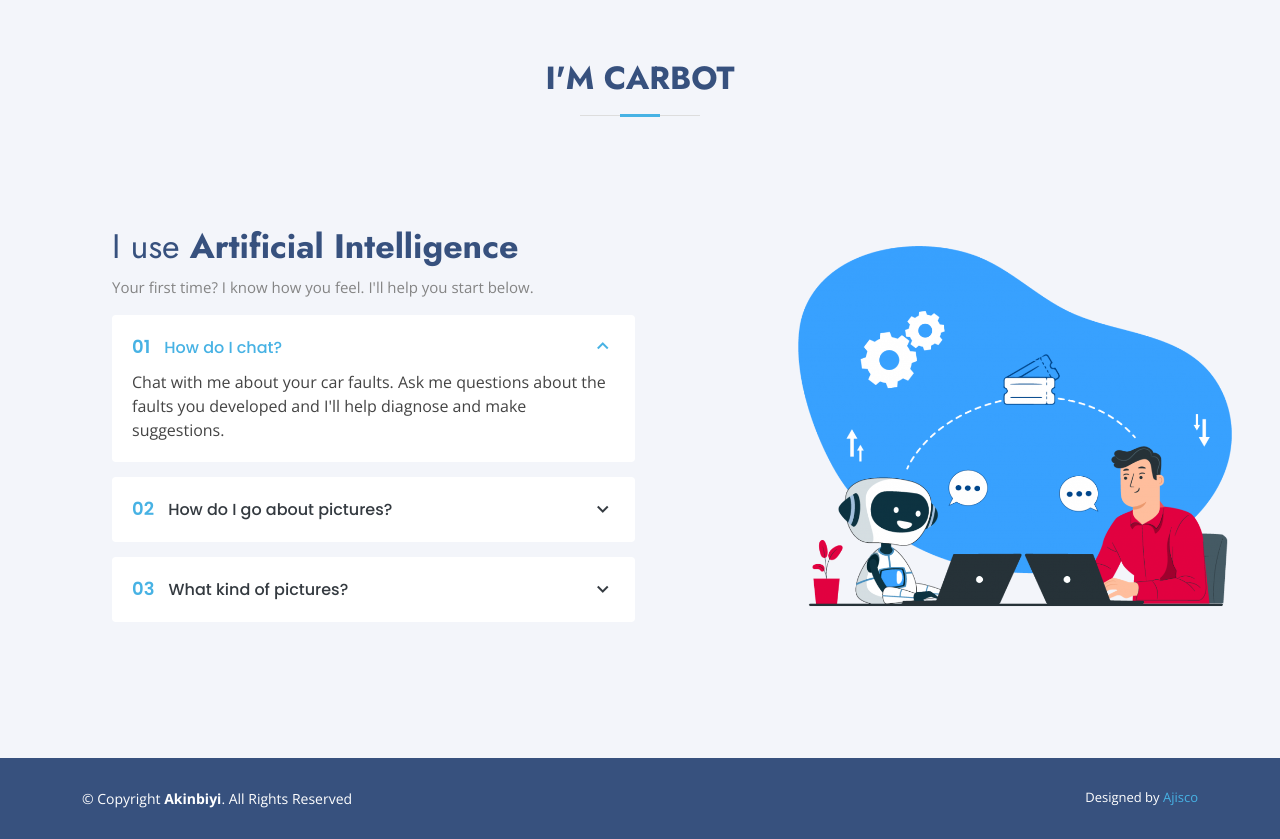
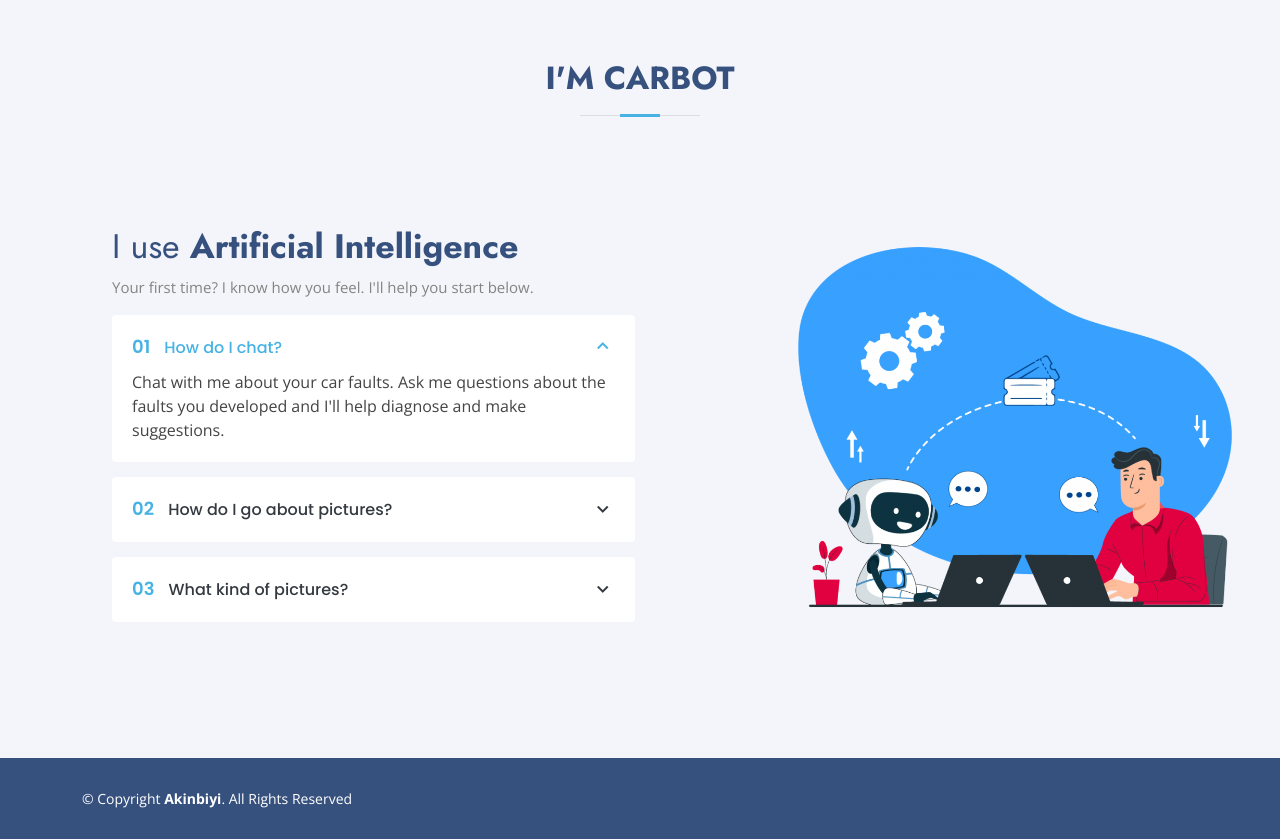
Before and after one commit to hemjay07/CarBot, a Flask app: page / in a window 1280 px wide. Shown: the part 641-1480 px from the top of the page. Run offline with Flask 2, Linux system fonts and the light colour scheme; parts of the project's set-up code (start-up, migrations or seed data) failed here and were passed over; some libraries are stand-ins or nearby versions.

Commit message:
Update index.html

```diff
--- a/templates/index.html
+++ b/templates/index.html
@@ -147,10 +147,7 @@
       <div class="copyright">
         &copy; Copyright <strong><span>Akinbiyi</span></strong>. All Rights Reserved
       </div>
-      <div class="credits">
 
-        Designed by <a href="https://github.com/Ajisco.com/">Ajisco</a>
-      </div>
     </div>
   </footer><!-- End Footer -->
 
```
